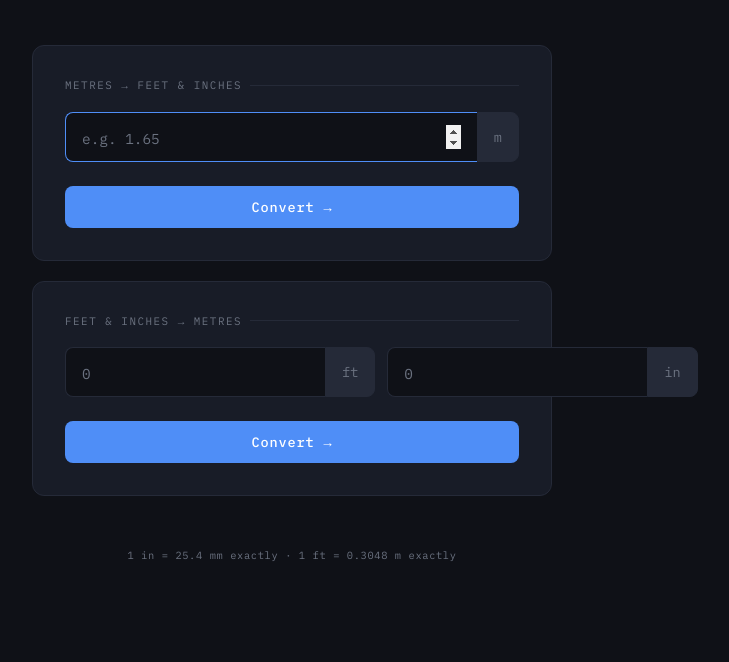
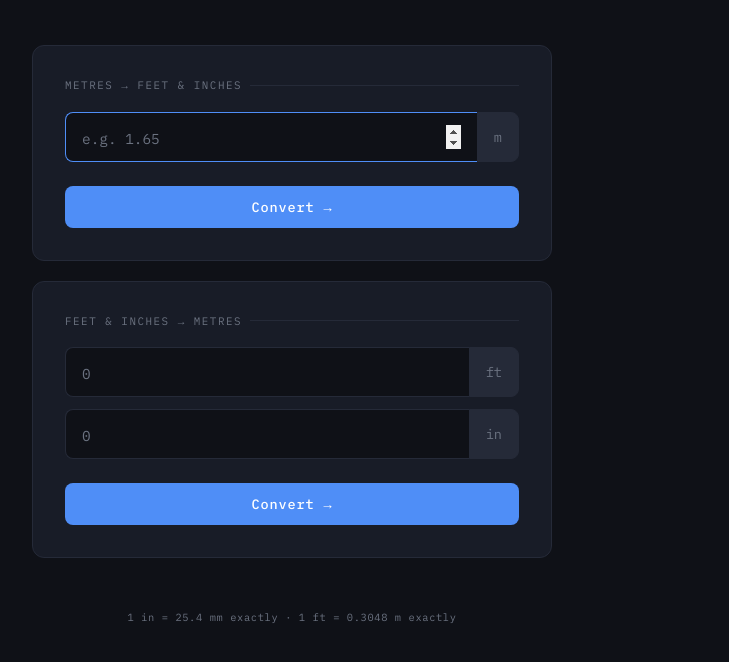
Before and after one commit to RaghavSaran/meterfeetinches, a plain HTML site: page index.html in a window 1280 px wide. Shown: the part 108-770 px from the top of the page, without its empty margins (348-1077 px from the left). Drawn offline with Linux system fonts and the light colour scheme.

Commit message:
Update index.html

```diff
--- a/index.html
+++ b/index.html
@@ -128,10 +128,10 @@
     user-select: none;
   }
 
-  /* ft+in row */
+  /* ft+in stack */
   .ft-in-row {
-    display: grid;
-    grid-template-columns: 1fr 1fr;
+    display: flex;
+    flex-direction: column;
     gap: 0.75rem;
     margin-bottom: 1.5rem;
   }
```
